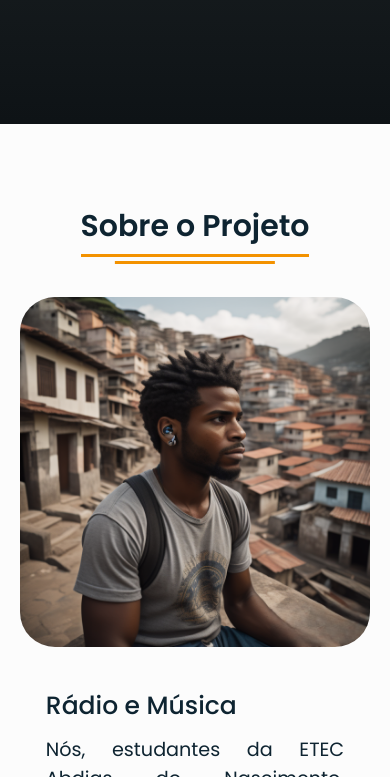
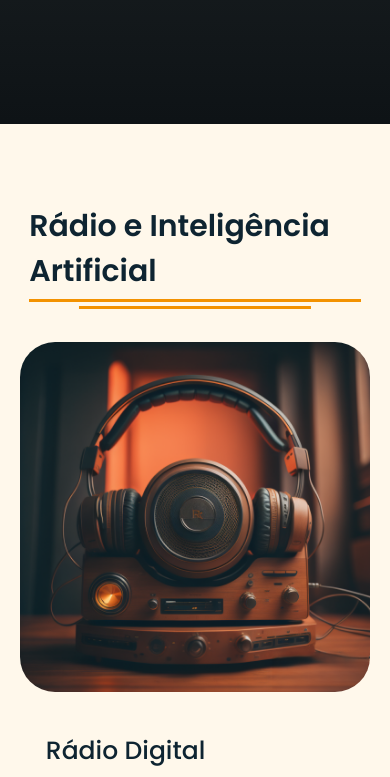
Before and after one commit to devjoseh/TecMusic, a plain HTML site: page index.html in a window 390 px wide. Shown: the part 720-1497 px from the top of the page. Drawn offline with nearby package versions, Linux system fonts and the light colour scheme.

Commit message:
Radio and IA

```diff
--- a/assets/css/style.css
+++ b/assets/css/style.css
@@ -7,7 +7,6 @@
   text-decoration: none;
   scroll-behavior: smooth;
 }
-
 video {
   max-width: 100%;
   height: auto;
@@ -16,7 +15,6 @@ video {
   padding-bottom: 15px;
   border-radius: 15px;
 }
-
 /* Estilo da Scroll Bar */
 ::-webkit-scrollbar {
     width: 10px;
@@ -29,11 +27,9 @@ video {
     border-radius: 12px;
     transition: all 0.3s ease;
 }
-
 ::-webkit-scrollbar-thumb:hover {
     background: #f39200;
 }
-
 /* Estilo da área de Navegação */
 nav{
   position: fixed;
@@ -192,6 +188,14 @@ section .content{
   justify-content: space-between;
   align-items: center;
 }
+.explain_radio {
+  background: #fff8eb;
+}
+.explain_radio .about-details{
+  display: flex;
+  justify-content: space-between;
+  align-items: center;
+}
 .tecnology {
   background: #fcfcfc;
 }
@@ -239,6 +243,15 @@ section .title span::after{
 }
 .about-details .right{
   width: 55%;
+}
+.explain_radio .about-details .left{
+  width: 45%;
+}
+.explain_radio .left img{
+  height: 400px;
+  width: 400px;
+  object-fit: cover;
+  border-radius: 35px;
 }
 .tecnology .about-details .left{
   width: 45%;
@@ -544,6 +557,15 @@ footer .text span a:hover{
     justify-content: center;
     width: 100%;
   }
+  .explain_radio .about-details{
+    justify-content: center;
+    flex-direction: column;
+  }
+  .explain_radio .about-details .left{
+    display: flex;
+    justify-content: center;
+    width: 100%;
+  }
   .tecnology .about-details{
     justify-content: center;
     flex-direction: column;
@@ -564,6 +586,10 @@ footer .text span a:hover{
 }
 @media (max-width: 900px) {
   .about .left img{
+    height: 350px;
+    width: 350px;
+  }
+  .explain_radio .left img{
     height: 350px;
     width: 350px;
   }
--- a/index.html
+++ b/index.html
@@ -55,6 +55,21 @@
   </div>
 </section>
 
+<!-- Seção Sobre explicação Rádio e IA -->
+<section class="explain_radio" id="explain_radio">
+  <div class="content">
+    <div class="title"><span>Rádio e Inteligência Artificial</span></div>
+    <div class="about-details">
+      <div class="left">
+        <img src="assets/imgs/radio_music.png" alt="">
+      </div>
+      <div class="right">
+        <div class="topic">Rádio Digital</div>
+        <p style="font-size: 1.2rem;">A música e a inteligência artificial são duas áreas que, à primeira vista, podem parecer bastante distintas, mas quando combinadas, revelam um potencial surpreendente. A música é uma forma universal de expressão humana que atravessa barreiras culturais e linguísticas. Ela tem o poder de liberar emoções, criar atmosferas e contar histórias. A inteligência artificial é uma tecnologia que pode aprender, adaptar-se e tomar decisões com base em dados e algoritmos complexos. Quando essas duas áreas se unem, a mágica acontece.</p>
+      </div>
+    </div>
+  </div>
+</section>
 
 <!-- Seção de Sobre Projeto -->
 <section class="about" id="about">
```
Also changed, not shown: assets/imgs/radio_music.png (added).
